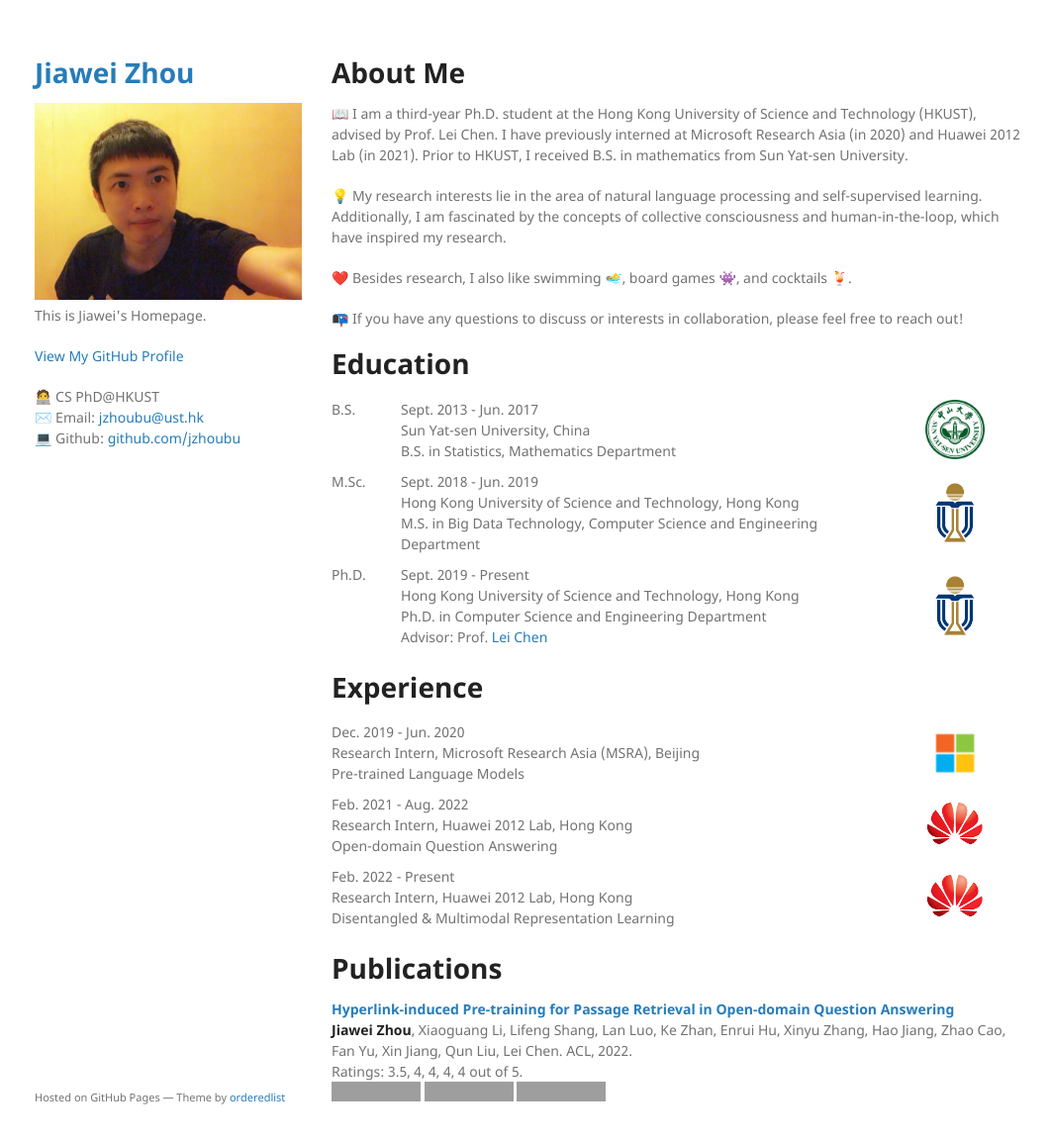
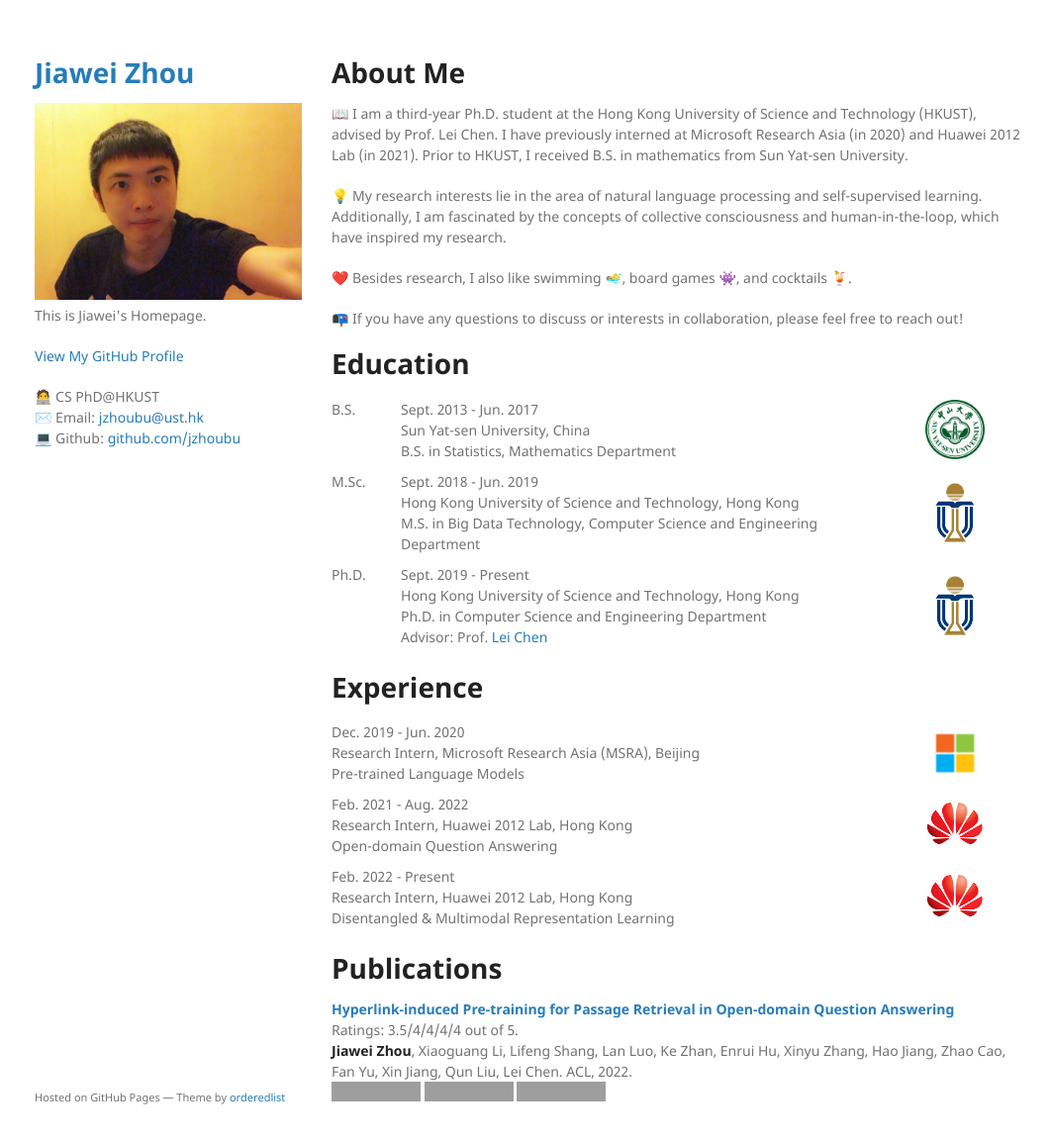
Before and after one commit to jzhoubu/jzhoubu.github.io, a Jekyll site: the page built from index.md, in a window 1280 px wide and 1188 px high. Shown: the top 1155 px of the window at 99% size, without its empty margins (105-1166 px from the left). Built offline with Jekyll 4.4.1, drawn with Linux system fonts in a browser that asks for light colours; our own code applies the rules of GitHub Pages for plain Markdown files; grey boxes are pictures that could not be loaded.

```diff
--- a/index.md
+++ b/index.md
@@ -83,8 +83,8 @@ layout: default
 
 # Publications
 **[Hyperlink-induced Pre-training for Passage Retrieval in Open-domain Question Answering](https://arxiv.org/abs/2203.06942)**<br>
+Ratings: 3.5/4/4/4/4 out of 5. <br>
 **Jiawei Zhou**, Xiaoguang Li, Lifeng Shang, Lan Luo, Ke Zhan, Enrui Hu, Xinyu Zhang, Hao Jiang, Zhao Cao, Fan Yu, Xin Jiang, Qun Liu, Lei Chen. ACL, 2022. <br>
-Ratings: 3.5, 4, 4, 4, 4 out of 5. <br>
 [<img src="https://img.shields.io/badge/-paper-brightgreen??style=flat-square"  alt="1">](https://arxiv.org/abs/2203.06942)
 [<img src="https://img.shields.io/badge/-slide-red??style=flat-square"  alt="1">](https://github.com/jzhoubu/HLP)
 [<img src="https://img.shields.io/badge/-code-blue??style=flat-square"  alt="1">](https://github.com/jzhoubu/HLP)
```
